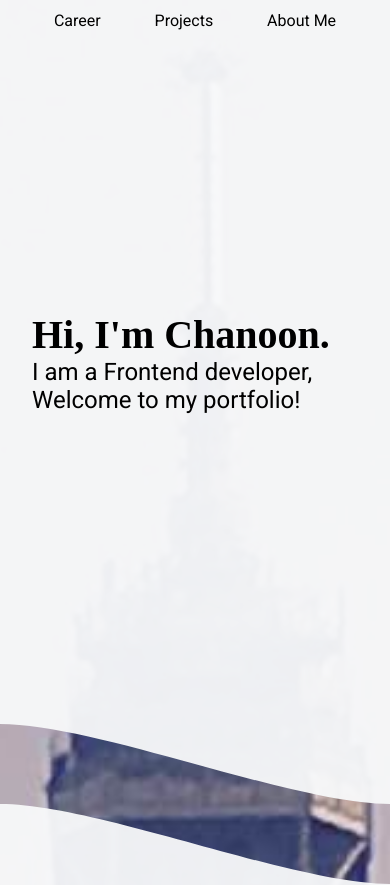
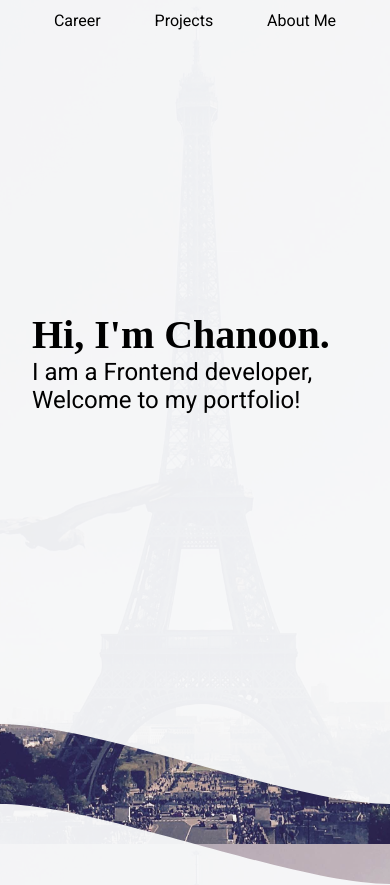
Before and after one commit to chanoonna/chanoonna, a React app: page / in a window 390 px wide. Shown: the top 885 px of the page. Built offline with nearby package versions, Linux system fonts and the light colour scheme; a web font is replaced by a local one.

Commit message:
Revert the wrong change

```diff
--- a/src/index.scss
+++ b/src/index.scss
@@ -18,7 +18,6 @@ body {
 
   @media (max-width: 1150px) {
     background-image: url(./assets/images/eiffel_tower-low.jpg);
-    background-attachment: scroll;
   }
 }
 
```
